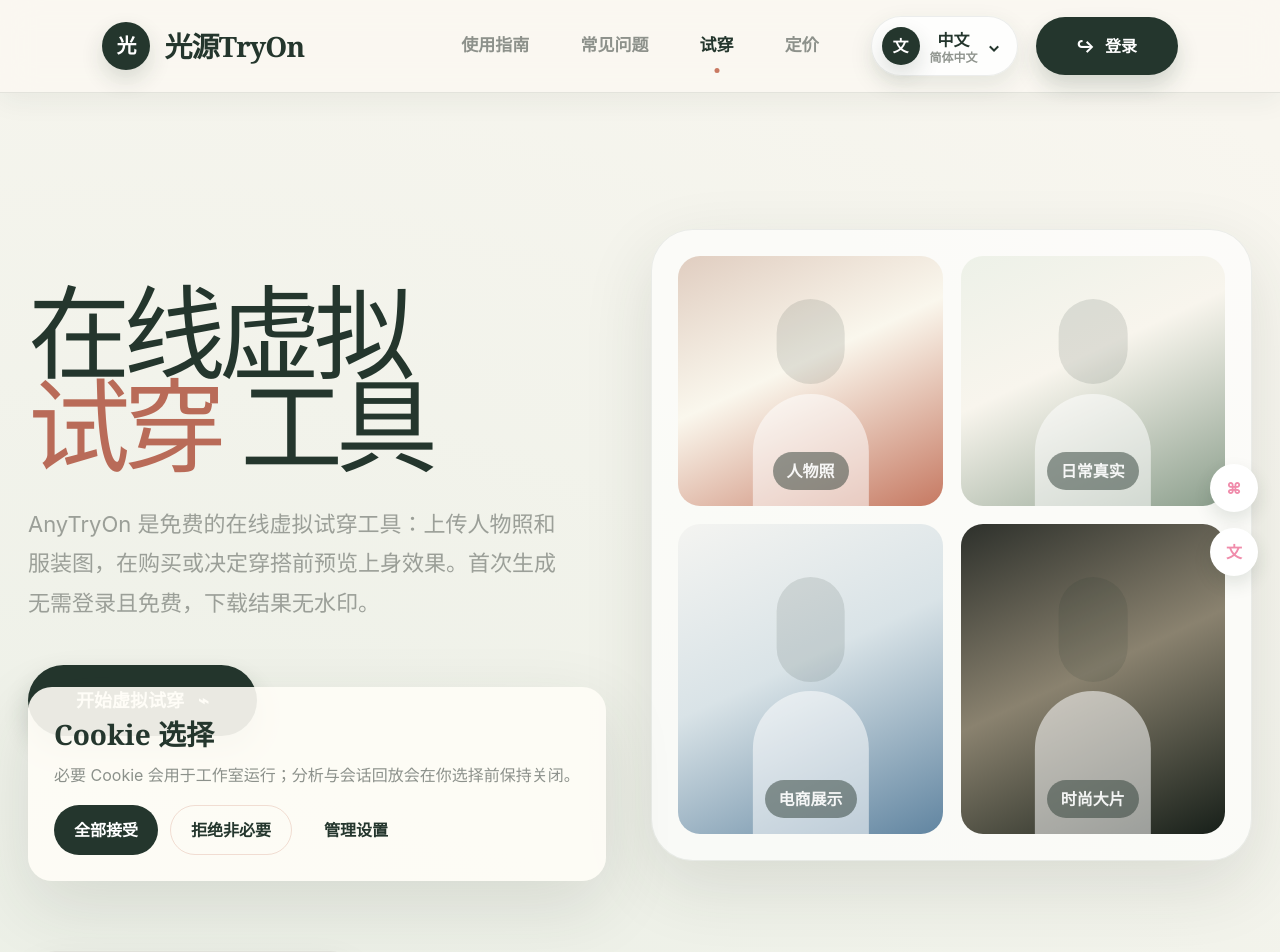
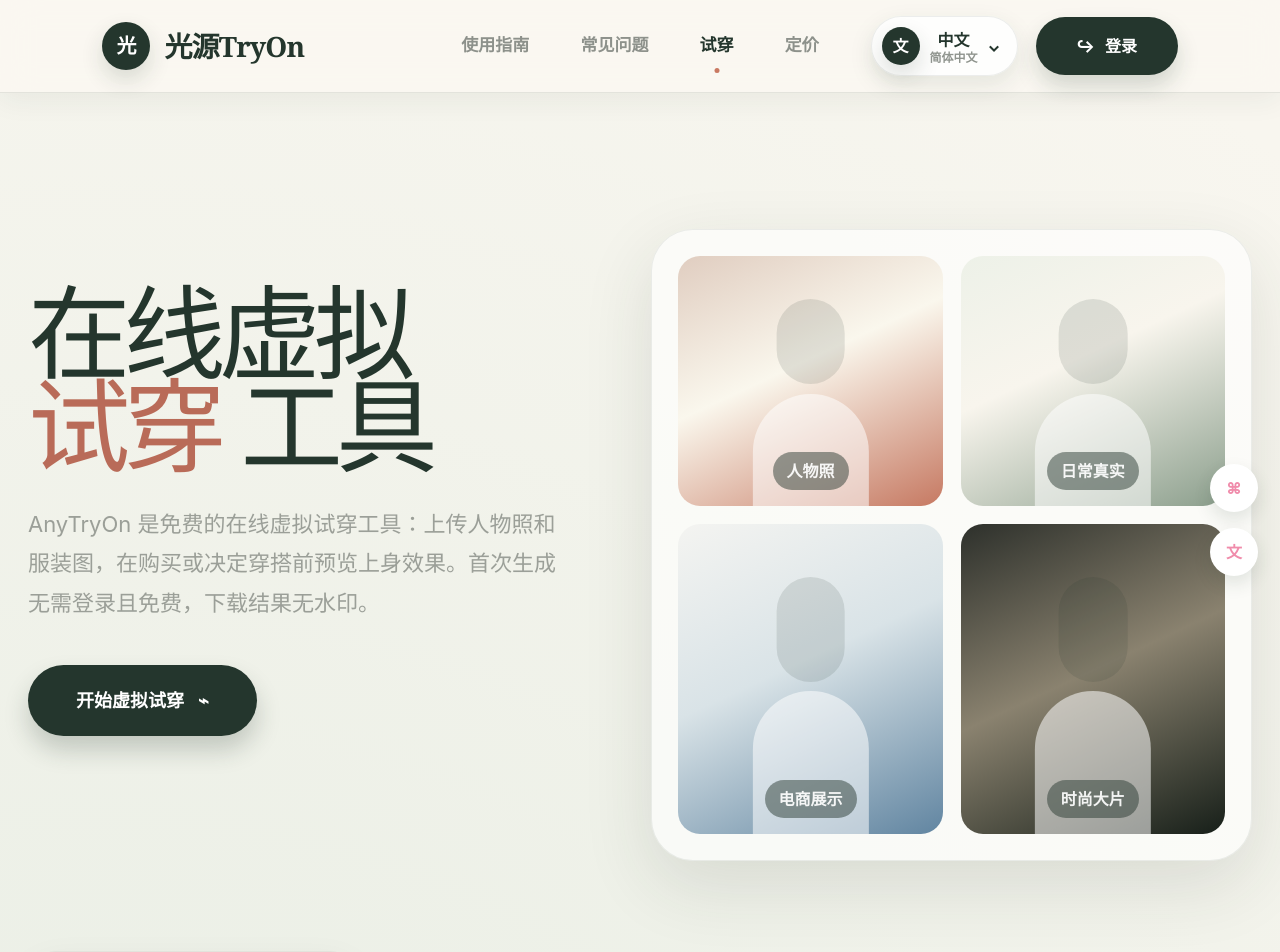
Before and after one commit to yuanbaoli888/guangyuanshiyiceshi, a React (Vite) app in the folder frontend/: page / in a window 1280 px wide. Shown: the top 952 px of the page. Built offline with nearby package versions, Linux system fonts and the light colour scheme; no server answers.

Commit message:
Remove cookie choice card

```diff
--- a/frontend/src/pages/Home.jsx
+++ b/frontend/src/pages/Home.jsx
@@ -82,15 +82,6 @@ export default function Home() {
           <PhotoTile className="portrait-three" label="电商展示" />
           <PhotoTile className="portrait-four" label="时尚大片" />
         </div>
-        <aside className="cookie-card">
-          <h2>Cookie 选择</h2>
-          <p>必要 Cookie 会用于工作室运行；分析与会话回放会在你选择前保持关闭。</p>
-          <div>
-            <button type="button">全部接受</button>
-            <button type="button">拒绝非必要</button>
-            <button type="button">管理设置</button>
-          </div>
-        </aside>
       </section>
 
       <section className="workspace-section" id="workspace" aria-label="AnyTryOn 工作区">
--- a/frontend/src/styles.css
+++ b/frontend/src/styles.css
@@ -268,52 +268,6 @@ button {
 .hero-collage .photo-tile:nth-child(3),
 .hero-collage .photo-tile:nth-child(4) {
   min-height: 310px;
-}
-
-.cookie-card {
-  background: rgba(255, 253, 247, 0.9);
-  border-radius: 24px;
-  bottom: 28px;
-  box-shadow: var(--shadow);
-  left: 28px;
-  max-width: 580px;
-  padding: 26px;
-  position: absolute;
-}
-
-.cookie-card h2 {
-  font-family: var(--serif);
-  font-size: 28px;
-  margin: 0 0 8px;
-}
-
-.cookie-card p {
-  color: #8c918b;
-  margin: 0 0 18px;
-}
-
-.cookie-card div {
-  display: flex;
-  flex-wrap: wrap;
-  gap: 12px;
-}
-
-.cookie-card button {
-  background: transparent;
-  border: 0;
-  border-radius: 999px;
-  color: var(--ink);
-  font-weight: 800;
-  padding: 12px 20px;
-}
-
-.cookie-card button:first-child {
-  background: var(--ink);
-  color: #fff;
-}
-
-.cookie-card button:nth-child(2) {
-  border: 1px solid rgba(201, 121, 98, 0.24);
 }
 
 .workspace-section {
@@ -1347,11 +1301,6 @@ th {
     font-size: 17px;
   }
 
-  .cookie-card {
-    margin-top: 24px;
-    position: static;
-  }
-
   .hero-collage,
   .before-after,
   .preview-assets,
```
